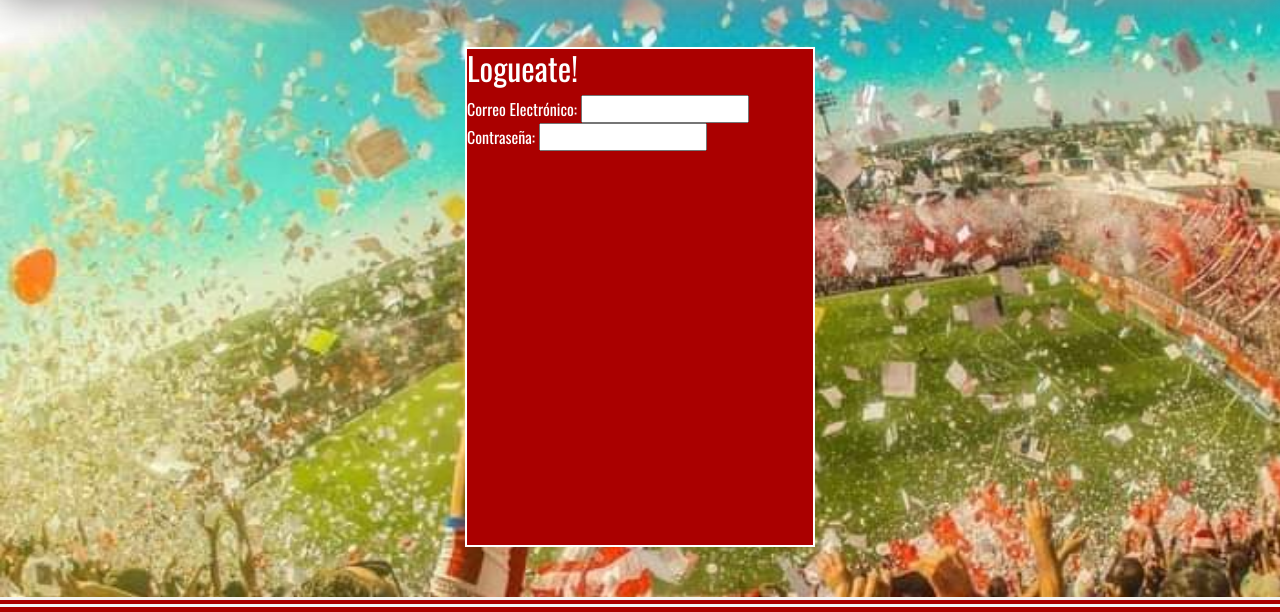
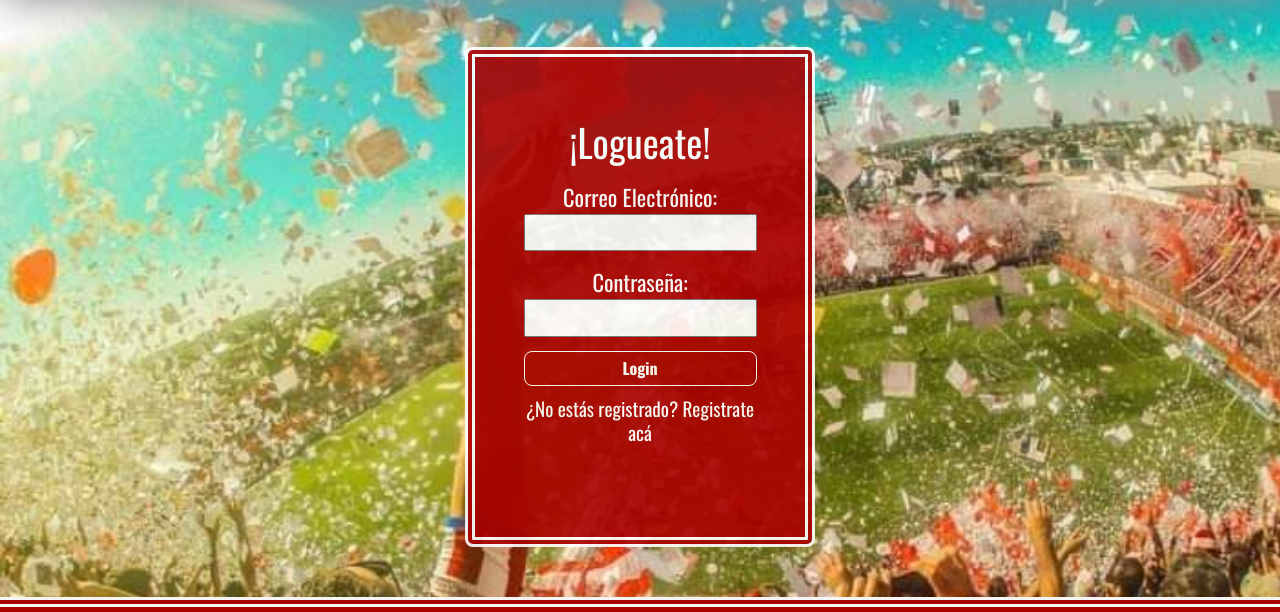
Before and after one commit to GeroAveille03/NUCBA-INTEGRADOR-HTML-CSS, a plain HTML site: page login.html in a window 1280 px wide. Shown: the part 103-715 px from the top of the page. Drawn offline with nearby package versions, Linux system fonts and the light colour scheme.

Commit message:
second commit

```diff
--- a/login.html
+++ b/login.html
@@ -19,7 +19,7 @@
 
             <nav class="normalNavbar">
                 <ul>
-                    <a href="#">
+                    <a href="./index.html">
                         <li>Inicio</li>
                     </a>
                     <a href="#noticias">
@@ -43,12 +43,12 @@
                 </a>
 
                 <ul class="dropdown-menu" aria-labelledby="dropdownMenuLink">
-                  <li><a class="dropdown-item" href="#">Inicio</a></li>
+                  <li><a class="dropdown-item" href="./index.html">Inicio</a></li>
                   <li><a class="dropdown-item" href="#noticias">Noticias</a></li>
                   <li><a class="dropdown-item" href="#historia">Historia</a></li>
                   <li><a class="dropdown-item" href="#contact">Contacto</a></li>
                   <li><hr class="dropdown-divider"></li>
-                  <li><a class="dropdown-item" href="#login">Login</a></li>
+                  <li><a class="dropdown-item" href="./login.html">Login</a></li>
                 </ul>
               </div>
 
@@ -63,12 +63,17 @@
     <main>
         <div class="loginContainer">
             <form>
-                <h2>Logueate!</h2>
+                <!-- <img src="./assets/Union_de_Santa_Fe.png" alt=""> -->
+                <h2>¡Logueate!</h2>
                 <label>Correo Electrónico:
                 <input type="email" name="mail" id=""></label>
 
                 <label>Contraseña:
                     <input type="password" name="contraseña" id=""></label>
+
+                    <button>Login</button>
+
+                    <h3>¿No estás registrado? <a href="./register.html">Registrate acá</a></h3>
             </form>
         </div>
     </main>
@@ -96,7 +101,7 @@
                 </label>
 
                 <label class="message">Mensaje:
-                    <textarea name="message" id="" cols="30" rows="4"></textarea>
+                    <textarea name="message" id="" cols="28" rows="4"></textarea>
                 </label>
 
                 <button>Enviar</button>
--- a/styleLogin.scss
+++ b/styleLogin.scss
@@ -1,20 +1,20 @@
-@import url('https://fonts.googleapis.com/css2?family=Oswald:wght@200;400;700&display=swap');
-@import url('https://fonts.googleapis.com/css2?family=Roboto:wght@300;400;700&display=swap');
+@import url("https://fonts.googleapis.com/css2?family=Oswald:wght@200;400;700&display=swap");
+@import url("https://fonts.googleapis.com/css2?family=Roboto:wght@300;400;700&display=swap");
 
-*{
+* {
   margin: 0;
   padding: 0;
 }
 
 $red-union: rgba(218, 37, 29, 1);
-$dark-red-union: rgba(201,0,0,1);
+$dark-red-union: rgba(201, 0, 0, 1);
 $bordo-union: #aa0000;
 $blue-union: #02437c;
 $grey-union: rgb(145, 145, 145);
 $white-union: #ffff;
 
-body{
-    font-family: 'Oswald', sans-serif;
+body {
+  font-family: "Oswald", sans-serif;
   background-color: $bordo-union;
   color: $white-union;
   background-image: url(./assets/imghinchada.jpg);
@@ -22,13 +22,13 @@ body{
   background-size: cover;
 }
 
-a{
+a {
   color: white;
   text-decoration: none;
 }
 
 // HEADER Y NAV
-header{
+header {
   height: 100px;
   width: 100%;
   display: flex;
@@ -38,7 +38,7 @@ header{
   box-shadow: 4px 4px 40px $grey-union;
   // position: fixed;
   // z-index: 555;
-    a img.logo{
+  a img.logo {
     height: 80px;
     margin-left: 3%;
     margin-top: 3%;
@@ -49,24 +49,24 @@ header{
   }
 
   // NAVS
-    nav.normalNavbar{
+  nav.normalNavbar {
     height: 100px;
     width: 1400px;
-        @media(max-width:1024px){
+    @media (max-width: 1024px) {
       display: none;
     }
-        ul{
+    ul {
       display: flex;
       flex-direction: row;
       justify-content: space-around;
       margin-top: 1.9%;
       margin-right: 5%;
-            li{
+      li {
         list-style-type: none;
         font-weight: 900;
         font-size: 2em;
         cursor: pointer;
-                &:hover{
+        &:hover {
           color: $grey-union;
           transition: 1s all;
         }
@@ -75,147 +75,188 @@ header{
   }
 }
 
-    .dropdown{
+.dropdown {
   display: none;
-        @media(max-width:1024px){
+  @media (max-width: 1024px) {
     display: block;
     margin-top: 3%;
   }
 }
 
-    .social{
+.social {
   display: flex;
   flex-direction: column;
   flex-wrap: wrap;
   font-size: 1.5em;
   margin-top: 0.5%;
   margin-right: 5%;
-        @media(max-width:768px){
+  @media (max-width: 768px) {
     display: none;
   }
-        a{
+  a {
     color: $white-union;
     padding-right: 30%;
-            &:hover{
+    &:hover {
       color: $grey-union;
     }
-            i.fa-instagram{
+    i.fa-instagram {
       margin-left: 10%;
     }
   }
 }
 
 // LoginForm
-    main{
+main {
   height: 75vh;
   width: 100%;
   display: flex;
   justify-content: center;
-        .loginContainer{
+  .loginContainer {
     height: 500px;
     width: 350px;
     background-color: $bordo-union;
+    opacity: 90%;
     display: flex;
     justify-content: center;
-            border: 2px solid white;
+    border: 10px double white;
     margin: auto;
+    border-radius: 8px;
+  }
+  form {
+    display: flex;
+    justify-content: center;
+    text-align: center;
+    flex-direction: column;
+    padding: 0% 20%;
+    // img {
+    //   height: 100px;
+    //   width: 100px;
+    //   margin: auto;
+    //   margin-top: 3%;
+    //   display: flex;
+    // }
+    h2 {
+      font-size: 2.4em;
+      margin-top: -10%;
+    }
+    label {
+      margin: 3% 0%;
+      font-size: 1.4em;
+    }
+    button {
+      margin-top: 3%;
+      background: none;
+      padding: 2% 6%;
+      color: $white-union;
+      cursor: pointer;
+      border-radius: 8px;
+      border: $white-union 1px solid;
+      font-weight: 700;
+      &:hover {
+        background-color: $white-union;
+        color: $red-union;
+      }
+    }
+    h3 {
+      margin-top: 5%;
+      font-size: 1.2em;
+    }
   }
 }
 
-
 // Footer
-    footer{
+footer {
   border-top: 10px whitesmoke double;
   display: flex;
   height: 285px;
   background-color: $bordo-union;
-        @media(max-width:800px){
+  @media (max-width: 800px) {
     margin-top: 60%;
   }
-        @media(max-width:520px){
+  @media (max-width: 520px) {
     margin-top: 80%;
   }
-        @media(max-width:420px){
+  @media (max-width: 420px) {
     margin-top: 90%;
   }
-        .footerLogo{
+  .footerLogo {
     height: 250px;
     margin-top: 8px;
     margin-left: 1%;
     width: 225px;
-            @media(max-width:768px){
+    @media (max-width: 768px) {
       height: 125px;
     }
   }
-        .footerContainer{
+  .footerContainer {
     margin-top: 10px;
     width: 100%;
     display: flex;
     justify-content: space-between;
-            h3{
-                margin-top:7%;
+    h3 {
+      margin-top: 7%;
       margin-left: 3%;
       text-align: center;
-                @media(max-width:1024px){
+      @media (max-width: 1024px) {
         display: none;
       }
-                @media(max-width:768px){
+      @media (max-width: 768px) {
         display: none;
       }
     }
-            form{
+    form {
       display: flex;
       flex-direction: column;
       margin-left: 2%;
       width: 15%;
-                h4{
+      h4 {
         font-size: 2em;
         font-weight: 700;
       }
-                label{
+      label {
         font-size: 1.3em;
         font-weight: 400;
       }
-                input[type=text]{
+      input[type="text"] {
         display: flex;
         width: 95%;
         height: 25px;
         border: none;
         border-radius: 3px;
-                    @media(max-width:620px){
+        @media (max-width: 620px) {
           width: 200px;
         }
       }
-                input[type=email]{
+      input[type="email"] {
         display: flex;
         width: 95%;
         height: 25px;
         border: none;
         border-radius: 3px;
-                    @media(max-width:620px){
+        @media (max-width: 620px) {
           width: 200px;
         }
       }
-                textarea{
+      textarea {
         display: flex;
         border-radius: 3px;
         border: none;
       }
-                label.message{
+      label.message {
         margin-left: 100%;
         margin-top: -57%;
-                    @media(max-width:1024px){
+        @media (max-width: 1024px) {
           margin-top: -175%;
         }
-                    @media(max-width:768px){
+        @media (max-width: 768px) {
           margin-top: -230%;
         }
-                    @media(max-width:520px){
+        @media (max-width: 520px) {
           margin-top: 10%;
           margin-left: -10%;
         }
       }
-                button{
+      button {
         margin-top: 2%;
         background: none;
         width: 490px;
@@ -225,27 +266,27 @@ header{
         border-radius: 8px;
         border: $white-union 1px solid;
         font-weight: 700;
-                    &:hover{
+        &:hover {
           background-color: $white-union;
           color: $red-union;
         }
-                    @media(max-width:650px){
+        @media (max-width: 650px) {
           width: 200px;
         }
       }
     }
-            .suscribeSocial{
+    .suscribeSocial {
       font-size: 3em;
       margin-top: 2%;
       margin-right: 17%;
-                @media(max-width:1024px){
+      @media (max-width: 1024px) {
         margin-left: 12%;
         display: none;
       }
-                @media(max-width:768px){
+      @media (max-width: 768px) {
         display: none;
       }
-                h4.redes{
+      h4.redes {
         font-size: 0.9em;
         margin-left: -13%;
       }
```
Also changed, not shown: index.html (+5 -5 lines), styleLogin.css, 1 other file. Lines whose indentation alone changed are shown as unchanged.
